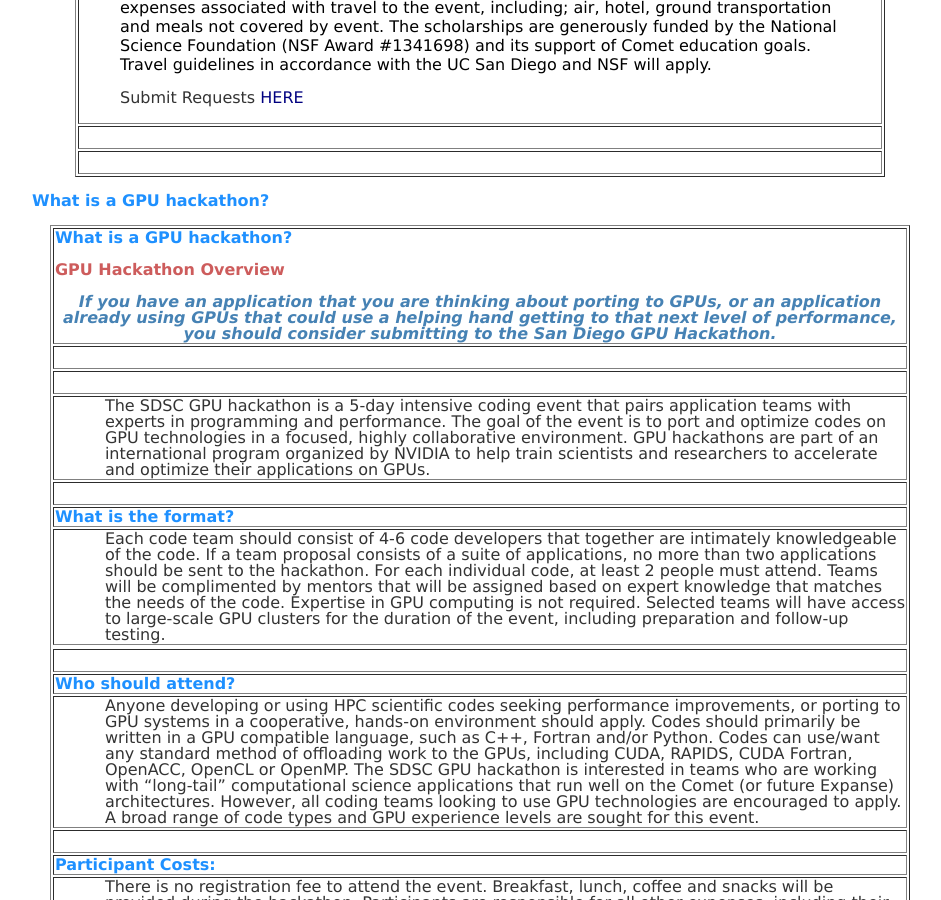
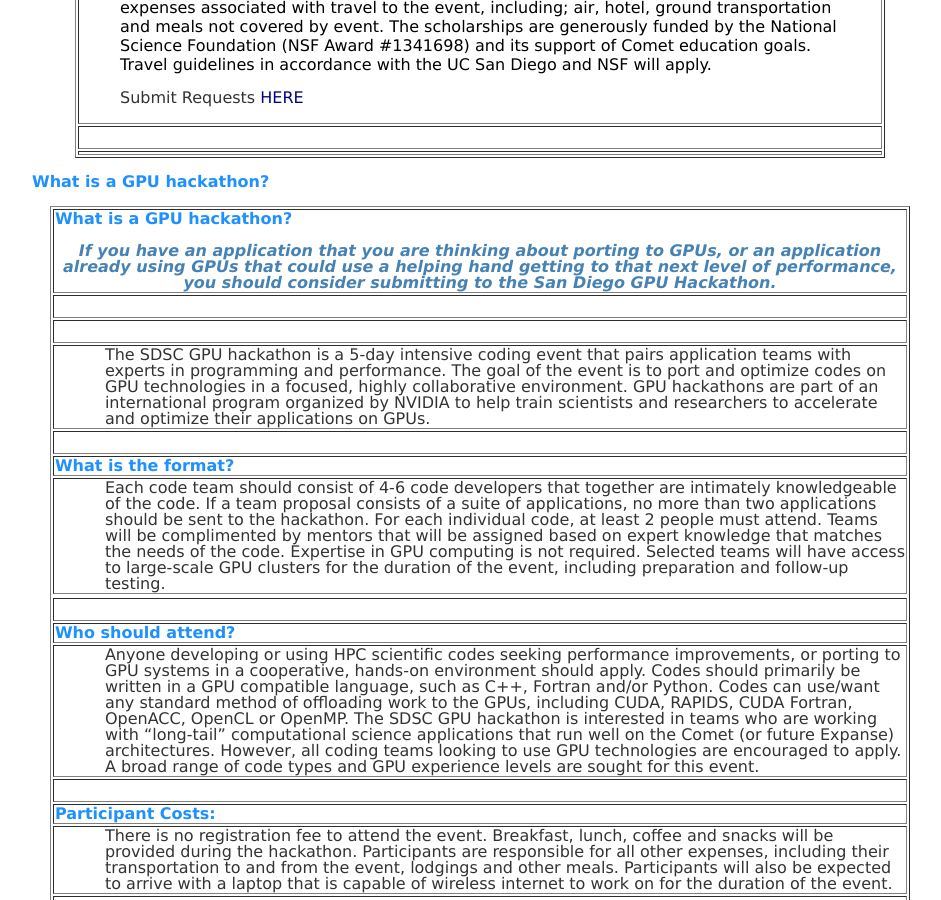
Before and after one commit to sdsc-hpc-training/sdsc-hpc-training.github.io, a Jekyll site: the page built from gpuhackathon/index.html, in a window 1280 px wide and 900 px high, scrolled down 705 px. Shown: the whole window, without its empty margins (160-1101 px from the left). Built offline with Jekyll 4.4.1, drawn with Linux system fonts in a browser that asks for light colours.

Commit message:
Update index.html

```diff
--- a/gpuhackathon/index.html
+++ b/gpuhackathon/index.html
@@ -37,12 +37,11 @@
 <p>Submit Requests <a href="https://docs.google.com/forms/d/11ueDieN3e28QX4yOvfS4UvGGk6pTvjykkZn-apTF8As/edit">HERE</a>
 </td></tr>
 <tr><td align='left' valign='top'>&nbsp; </td></tr>
-<tr><td align='left' valign='top'>&nbsp; </td></tr>
-
+<tr><td align='left' valign='top'>
+</td></tr>
 <table border=1 width=96% align="center">
 <tr><td align='center' valign='top'>
                                                                                                                                                             <p class="sectitle">What is a GPU hackathon?</p>
-<p class="newsitem">GPU Hackathon Overview</p>
 <p class="descr"><b>If you have an application that you are thinking about porting to GPUs,
 or an application already using GPUs that could use a helping hand getting to
 that next level of performance, you should consider submitting to the
@@ -61,7 +60,7 @@
     and researchers to accelerate and optimize their applications on GPUs.</p>
   </td></tr>
   <tr><td align='left' valign='top'>&nbsp; </td></tr>
-  <tr><td align='left' valign='top' >
+<tr><td align='left' valign='top' >
   <p class="sectitle">What is the format?</p>
 </td></tr>
 <tr><td align='left' valign='top'>
@@ -123,8 +122,7 @@
 <div class="indent">
     <a href="https://gpuhackathons.org/form/register?hackathon_which_event=253" target="_blank" class="button">Apply</a>
   </div>
-
-          <br id="paral">For a full list of GPU Hackathons, see <a href="https://gpuhackathons.org/">https://gpuhackathons.org</a>
+<br id="paral">For a full list of GPU Hackathons, see <a href="https://gpuhackathons.org/">https://gpuhackathons.org</a>
       for more information.</br></p>
   </td></tr>
   <tr><td align='left' valign='top'>&nbsp;   </td></tr>
@@ -193,7 +191,7 @@
 <tr><td align='left' valign='top'>&nbsp;  </td></tr>
 </table>
 
-<table border=0 width=96% align="center" cellspacing="10">
+<table border=1 width=96% align="center" cellspacing="10">
 <tr>
   <td align='left' valign='center'>
   <img src="./images/SDSClogo-plusname-red.jpg" alt="SDSC Logo" height="40px" />
@@ -207,6 +205,8 @@
 <td align='right' valign='center'>
 <img src="./images/olcf_retina_logo.png" alt="OLCF Logo" height="35px" />
 </td>
+</tr>
+</table>
 
 </tr>
 </table>
```
